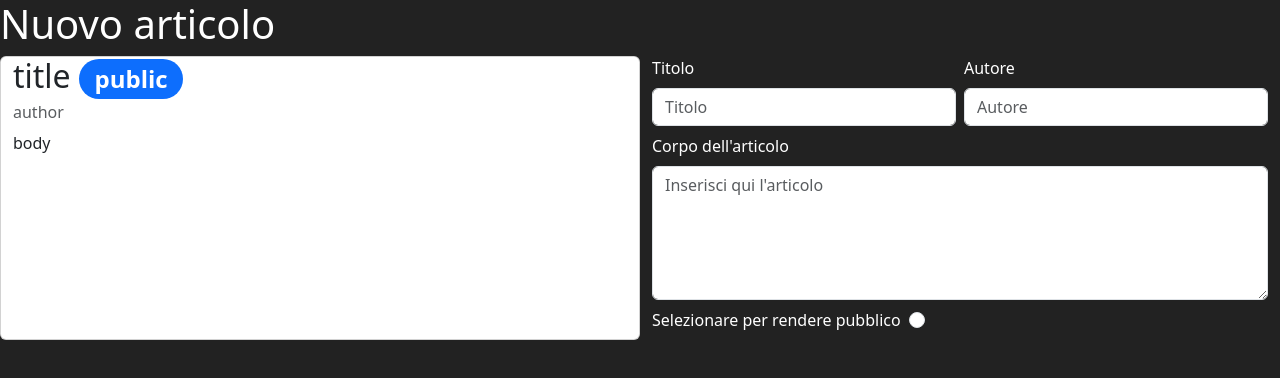
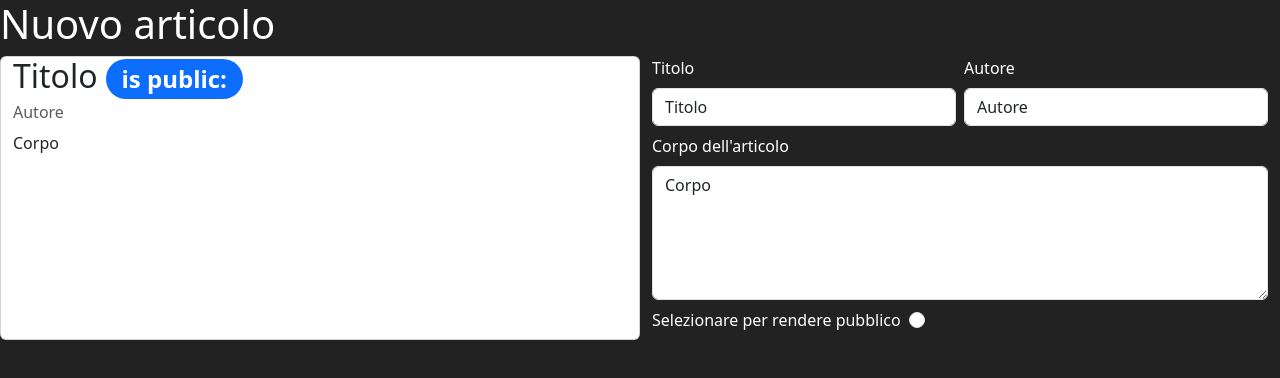
Before and after one commit to dmtpat/react-post-form, a React (Vite) app: page / in a window 1280 px wide. Shown: the top 378 px of the page. Built offline with nearby package versions, Linux system fonts and the light colour scheme.

Commit message:
single useState created and  linked

```diff
--- a/src/App.jsx
+++ b/src/App.jsx
@@ -2,7 +2,11 @@ import 'bootstrap/dist/css/bootstrap.min.css';
 import { useState } from 'react';
 
 function App() {
-  const [count, setCount] = useState(0)
+  const [author, setAuthor] = useState("Autore")
+  const [title, setTitle] = useState("Titolo")
+  const [body, setBody] = useState("Corpo")
+  const [isPublic, setIsPublic] = useState(false)
+
 
   return (
     <>
@@ -10,10 +14,10 @@ function App() {
       <div className="container-fluid">
         <div className="row">
           <div className="card col-6">
-            <h2>title <span class="badge rounded-pill text-bg-primary">public</span></h2>
-            <h6 class="card-subtitle mb-2 text-body-secondary">author</h6>
+            <h2>{title} <span class="badge rounded-pill text-bg-primary">is public: {isPublic}</span></h2>
+            <h6 class="card-subtitle mb-2 text-body-secondary">{author}</h6>
             <p>
-              body
+              {body}
             </p>
           </div>
           <div className='col-6'>
@@ -22,19 +26,19 @@ function App() {
                 <div className="row g-2">
                   <div className="col">
                     <label htmlFor="titleInput" className='form-label'>Titolo</label>
-                    <input name="title" type="text" placeholder='Titolo' className='form-control' />
+                    <input name="title" value={title} type="text" placeholder='Titolo' className='form-control' />
                   </div>
                   <div className="col">
                     <label htmlFor="authorInput" className='form-label'>Autore</label>
-                    <input name="author" type="text" placeholder='Autore' className='form-control' />
+                    <input name="author" value={author} type="text" placeholder='Autore' className='form-control' />
                   </div>
                   <div className="col-12">
                     <label htmlFor="articleInput" className='form-label'>Corpo dell'articolo</label>
-                    <textarea name="article" id="article" rows={5} placeholder="Inserisci qui l'articolo" className='form-control' ></textarea>
+                    <textarea name="article" value={body} id="article" rows={5} placeholder="Inserisci qui l'articolo" className='form-control' ></textarea>
                   </div>
                   <div className="col-12">
                     <label htmlFor="isPublic" className='form-label'>Selezionare per rendere pubblico </label>
-                    <input type="radio" name="public" id="state" className='form-check-input mx-2' />
+                    <input type="radio" value={isPublic} name="public" id="state" className='form-check-input mx-2' />
                   </div>
                 </div>
               </div>
```
